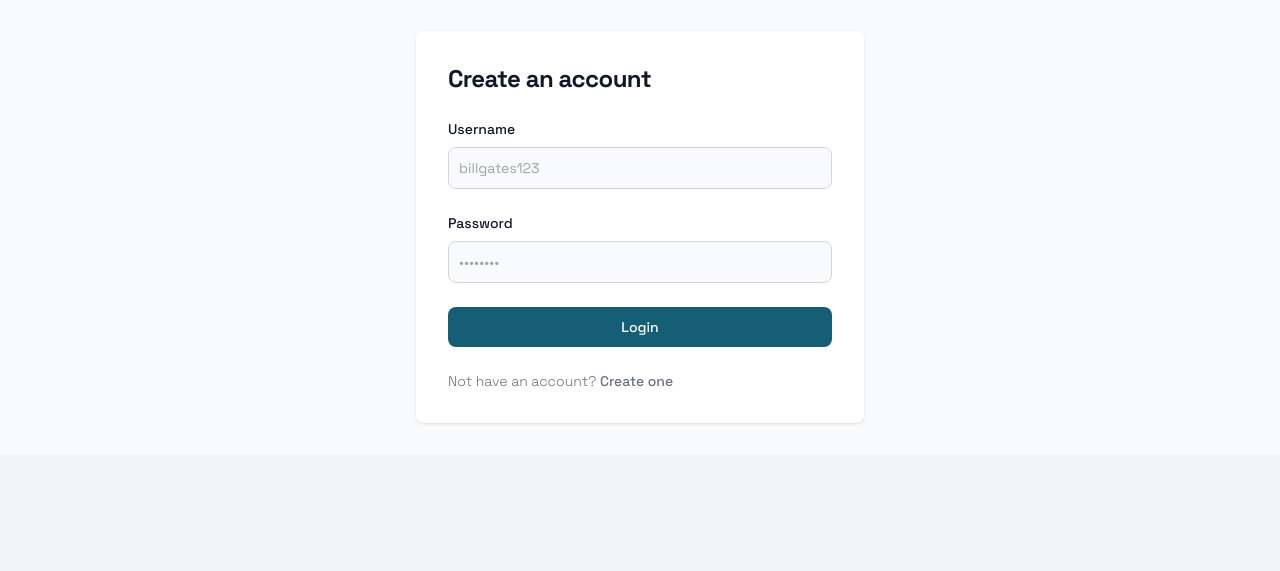
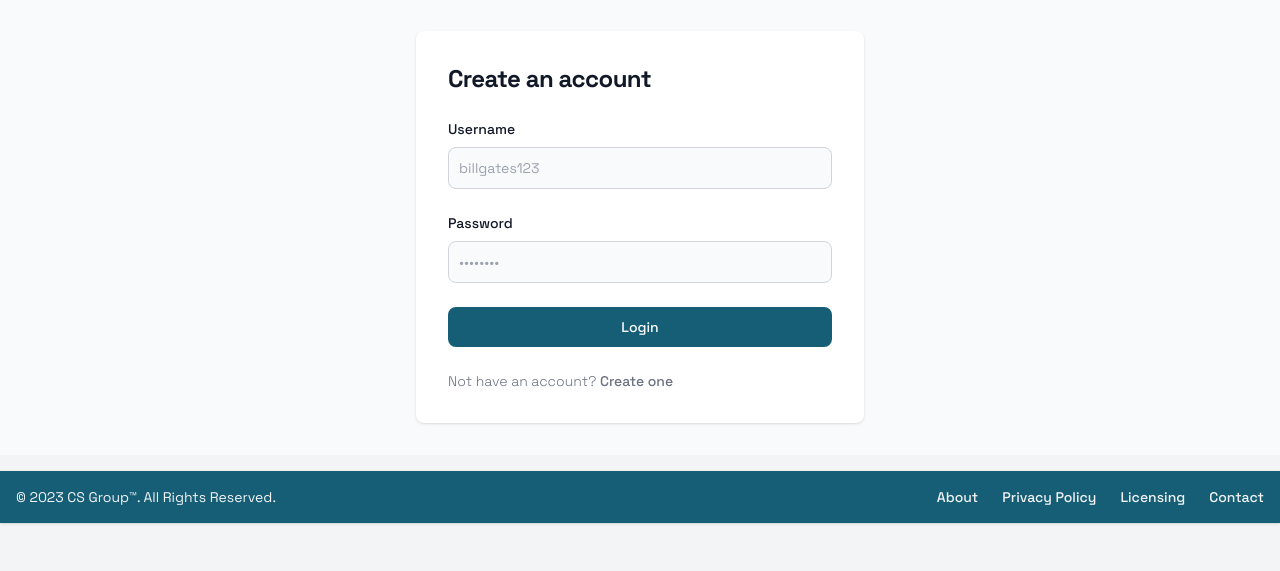
Before and after one commit to antorzuck/csgroup, a Django app: page /dashboard in a window 1280 px wide. Shown: the part 57-628 px from the top of the page. Run offline with Django 5.2, Linux system fonts and the light colour scheme; some libraries are stand-ins or nearby versions.

Commit message:
bado badi

```diff
--- a/templates/csgrp.html
+++ b/templates/csgrp.html
@@ -59,7 +59,7 @@
 
 
  <div class="gap-1 text-white flex items-center">
-
+   {% if not request.user.is_authenticated %}
    <a href="/register">
    <button class="md:hidden rounded-md p-2 bg-gradient-to-r from-cyan-500 to-blue-500"  type="submit">Register
 
@@ -71,7 +71,12 @@
 
  </a>
 
-
+{% else %}
+   <a href="/dashboard">
+   <button class="md:hidden rounded-md p-2 bg-gradient-to-r from-cyan-500 to-blue-500"  type="submit">Dashboard
+   </button>
+ </a>
+ {% endif %}
     <div id="burger" onclick="burger()" class="hover:ring bg-cyan-700 rounded-lg md:hidden px-2 pt-2 burger">
      <box-icon color="white" name="menu-alt-right"></box-icon>
     </div>
@@ -80,7 +85,7 @@
 
 
      <ul class="hidden md:block text-white md:flex items-center justify-center gap-2">
-
+       {% if not request.user.is_authenticated %}
        <li class="">
          <a href="/register">
          <button class="rounded-md p-2 bg-gradient-to-r from-cyan-500 to-blue-500" type="submit">Register
@@ -98,11 +103,17 @@
                  </button>
                </a>
                </li>
+       {% else %}
 
+       <li class="">
+         <a href="/rdashboard">
+         <button class="rounded-md p-2 bg-gradient-to-r from-cyan-500 to-blue-500" type="submit">Dashboard
 
+         </button>
+       </a>
+       </li>
 
-
-
+      {% endif %}
 
     </ul>
 
@@ -131,6 +142,34 @@
 
   {% block body %}
   {% endblock %}
+
+
+
+
+
+<footer class="bg-cyan-800 bottom-0 w-full shadow mt-4 dark:bg-gray-800">
+    <div class="w-full mx-auto max-w-screen-xl p-4 md:flex md:items-center md:justify-between">
+      <span class="text-sm text-gray-100 sm:text-center dark:text-gray-400">© 2023 <a href="https://csgroup.my.id/" class="hover:underline">CS Group™</a>. All Rights Reserved.
+    </span>
+    <ul class="flex flex-wrap items-center mt-3 text-sm font-medium text-gray-100 dark:text-gray-400 sm:mt-0">
+        <li>
+            <a href="#" class="hover:underline me-4 md:me-6">About</a>
+        </li>
+        <li>
+            <a href="#" class="hover:underline me-4 md:me-6">Privacy Policy</a>
+        </li>
+        <li>
+            <a href="#" class="hover:underline me-4 md:me-6">Licensing</a>
+        </li>
+        <li>
+            <a href="#" class="hover:underline">Contact</a>
+        </li>
+    </ul>
+    </div>
+</footer>
+
+
+
 
 
  <script>
--- a/templates/dashhome.html
+++ b/templates/dashhome.html
@@ -48,7 +48,7 @@
         </div>
 
         <div class="card p-3 bg-purple-300 rounded-md shadow flex flex-col items-center justify-center">
-            <h2 class="text-gray-600 text-md">Refer code</h2>
+            <h2 class="text-gray-600 text-md">Refer link</h2>
             <p class="text-2xl text-gray-900">{{p.refer_link}}</p>
         </div>
 
--- a/templates/team.html
+++ b/templates/team.html
@@ -30,7 +30,9 @@
     <option {% if gen == '5' %} selected {% endif %} value="5">generation five</option>
     <option {% if gen == '6' %} selected {% endif %} value="6">generation six</option>
     <option {% if gen == '7' %} selected {% endif %} value="7">generation seven</option>
-
+<option {% if gen == '8' %} selected {% endif %} value="8">generation eight</option>
+<option {% if gen == '9' %} selected {% endif %} value="9">generation nine</option>
+<option {% if gen == '10' %} selected {% endif %} value="10">generation ten</option>
 
   </select>
 </form>
```
Also changed, not shown: templates/home.html (+14 -0 lines), db.sqlite3.
